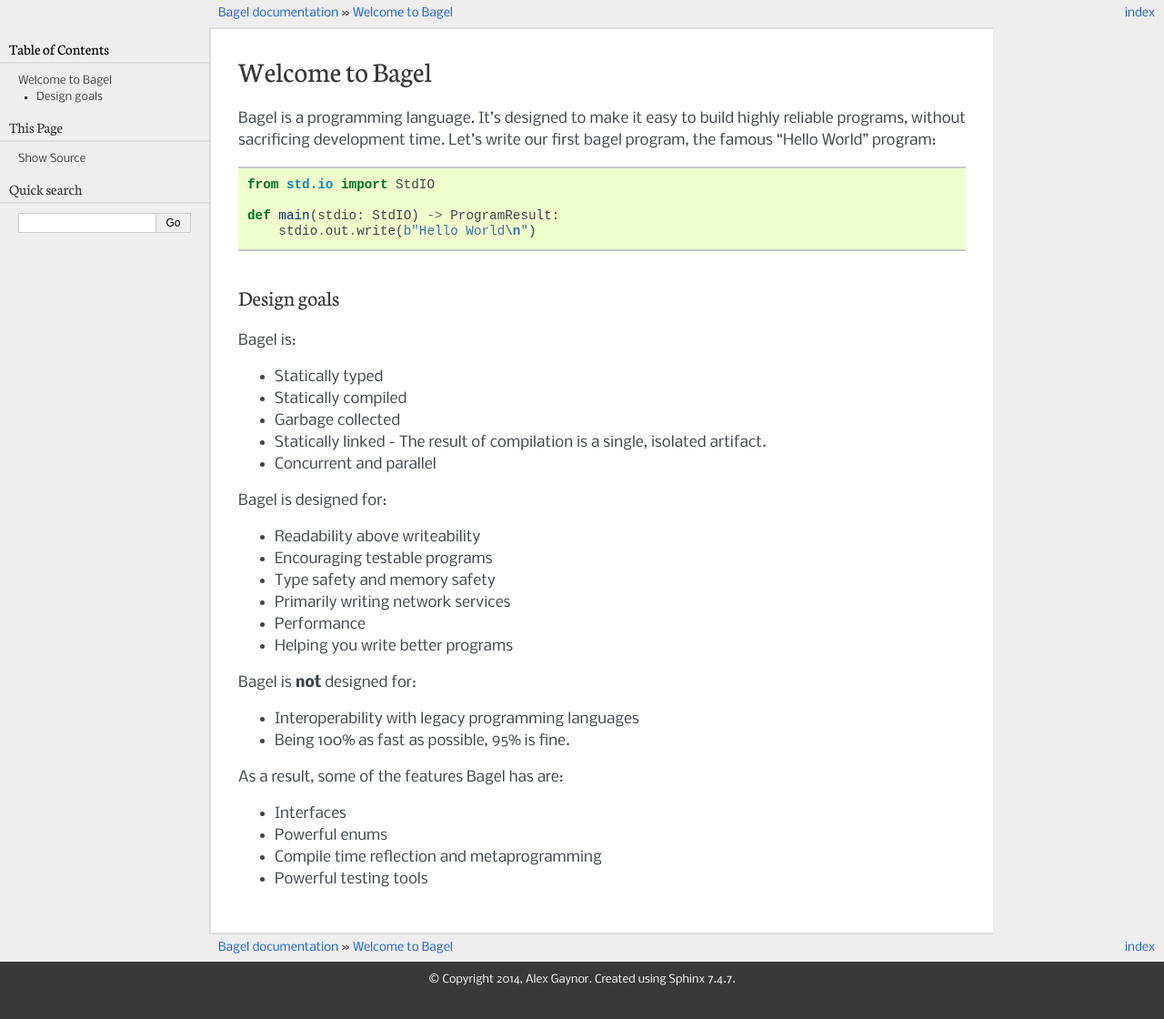
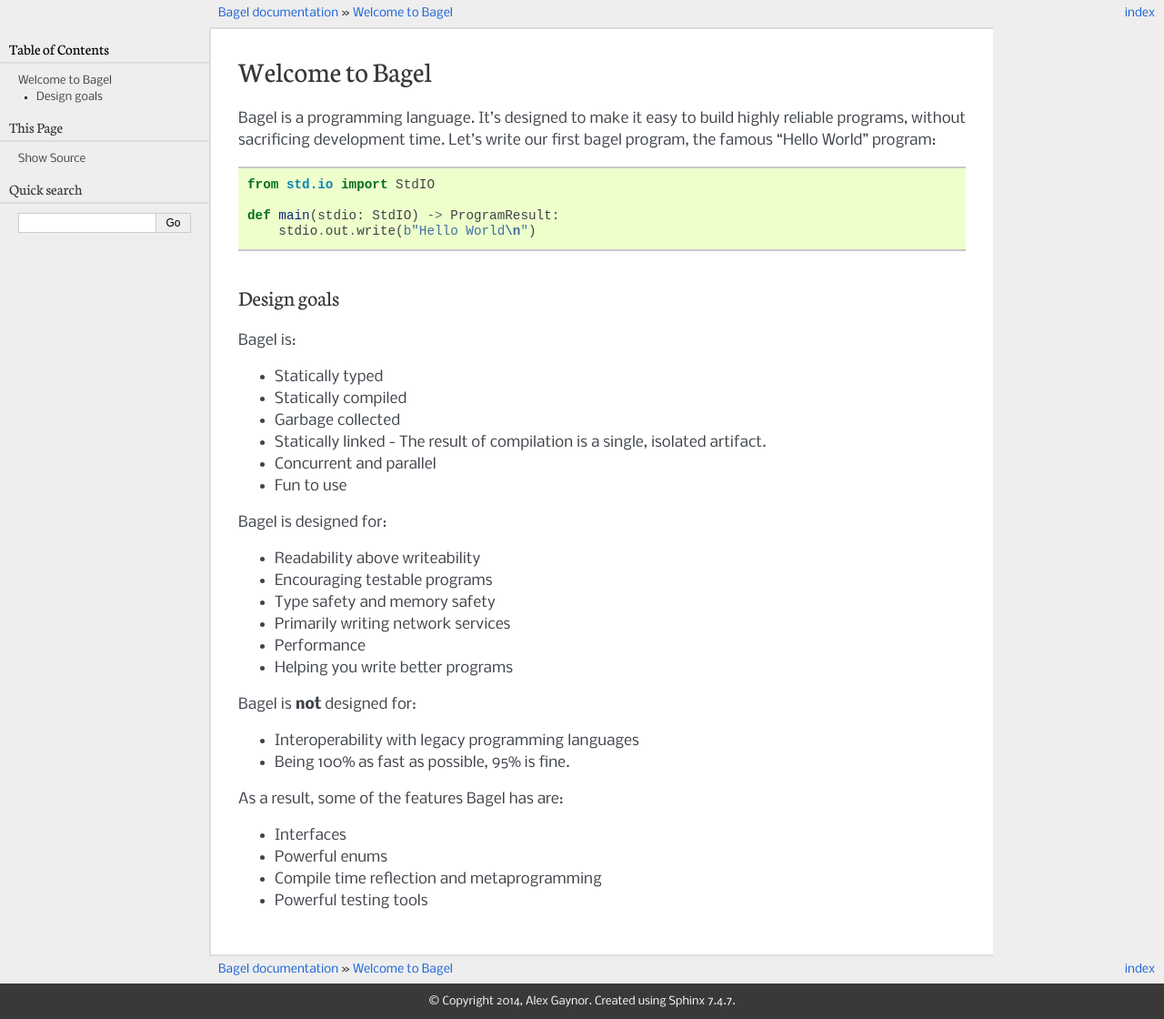
Before and after one commit to alex/bagel, a Sphinx documentation site: the page built from docs/index.rst, in a window 1280 px wide. Shown: the whole page at 91% size. Built offline with Sphinx 7.4.7, drawn with Linux system fonts in a browser that asks for light colours; before the commit the page ends 1096 px from its top, so only the background shows below that.

Commit message:
What the hell, it should be

```diff
--- a/docs/index.rst
+++ b/docs/index.rst
@@ -20,6 +20,7 @@
 * Garbage collected
 * Statically linked - The result of compilation is a single, isolated artifact.
 * Concurrent and parallel
+* Fun to use
 
 Bagel is designed for:
 
```
